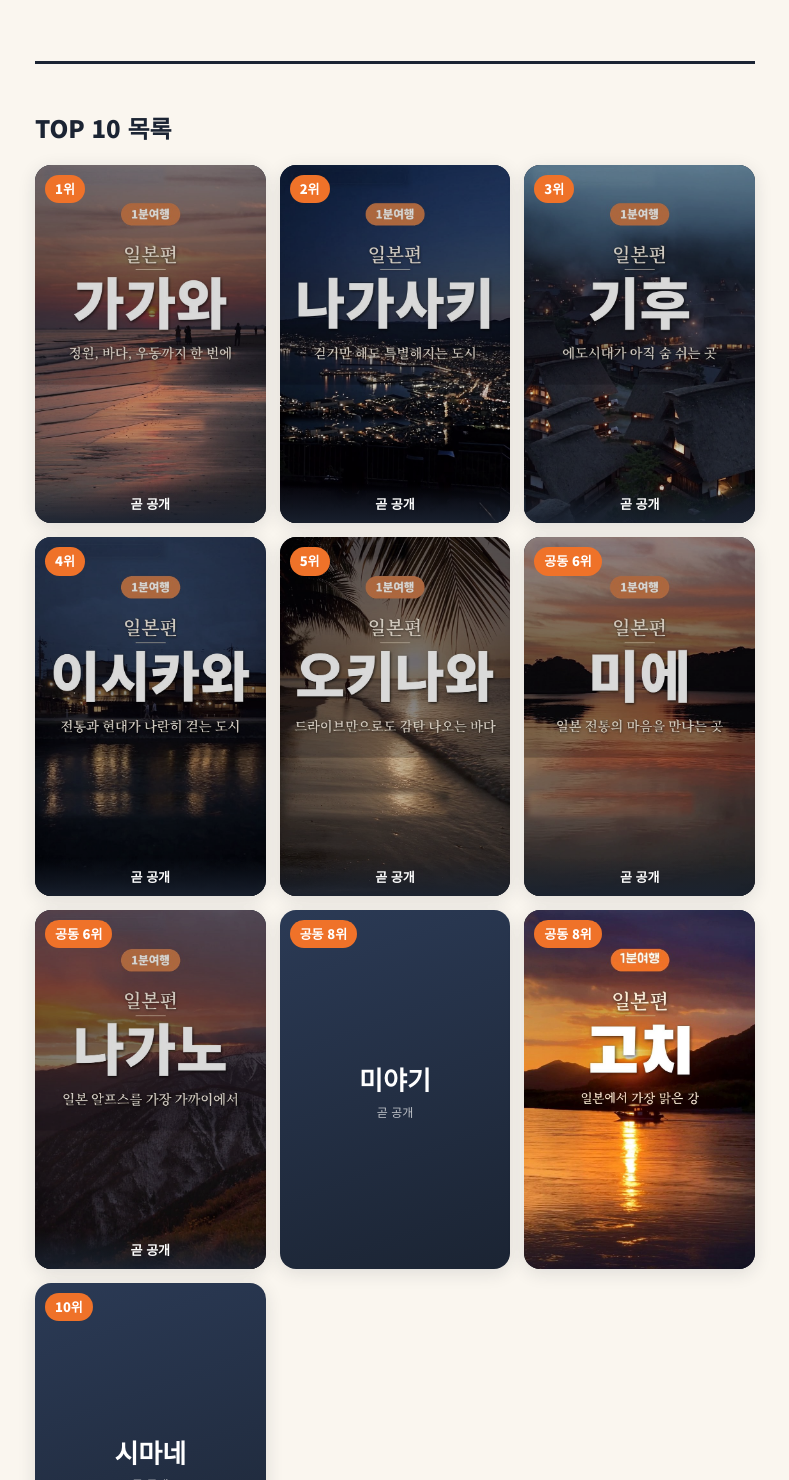
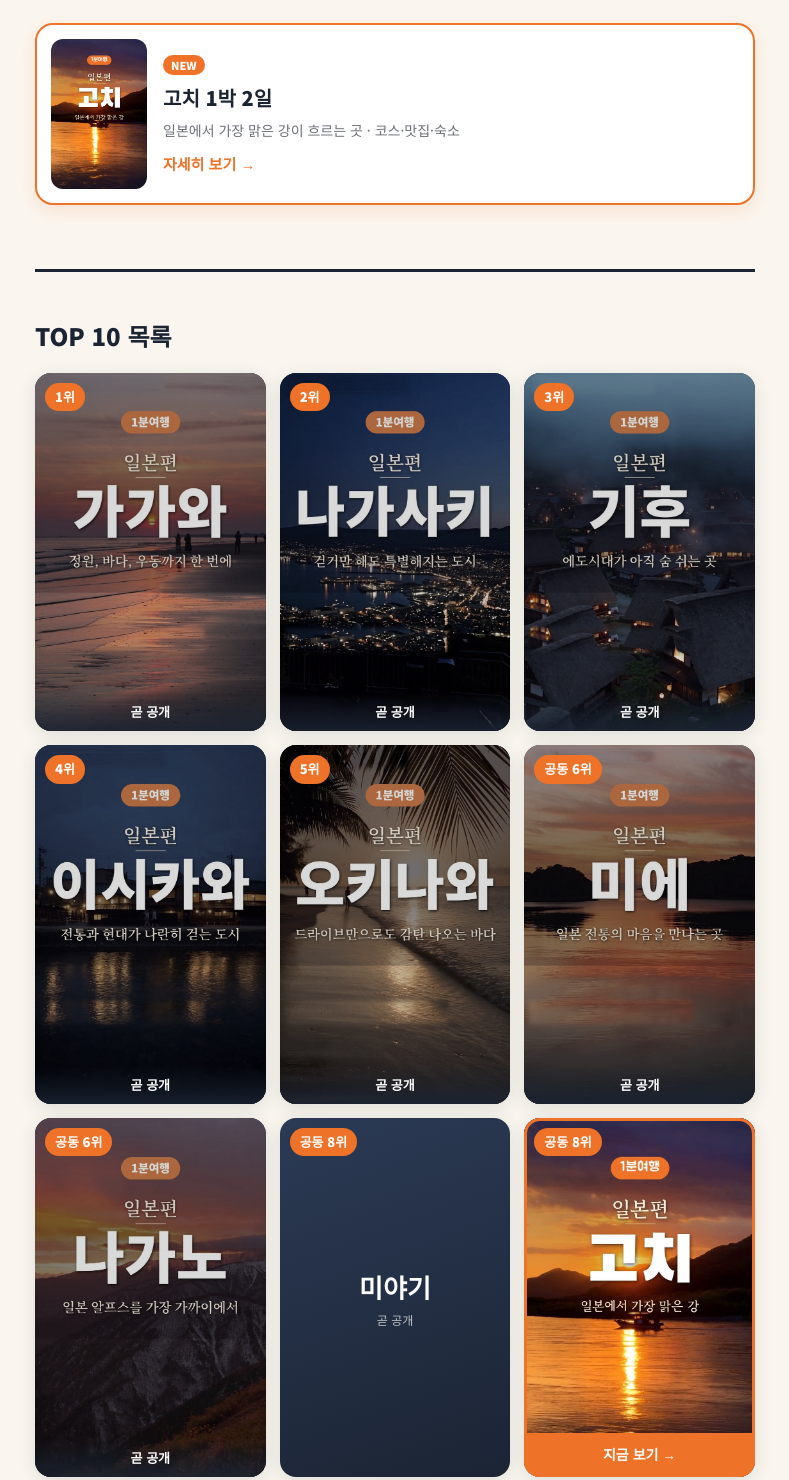
Before and after one commit to 1mintraveler/1mintraveler.github.io, a plain HTML site: page index.html in a window 1280 px wide. Shown: the part 349-1829 px from the top of the page, without its empty margins (245-1034 px from the left). Drawn offline with Linux system fonts and the light colour scheme.

Commit message:
메인 화면: 공개된 고치 편 강조, 준비 중 카드는 클릭 안 되게
Co-Authored-By: Claude Opus 5.5 <noreply@anthropic.com>
Claude-Session: https://claude.ai/code/session_01EKYjBdtGq7ET5gMKoRsmSp

```diff
--- a/assets/style.css
+++ b/assets/style.css
@@ -49,3 +49,14 @@ h3{font-size:19px;font-weight:700;margin:28px 0 8px}
 .disclose{font-size:13px;color:var(--muted);background:#fff;border:1px dashed var(--line);border-radius:12px;padding:12px 14px;margin:18px 0}
 footer{margin-top:60px;border-top:1px solid var(--line);padding:28px 0 50px;color:var(--muted);font-size:13px}
 .back{display:inline-block;margin:24px 0 0;font-size:14px;font-weight:700;color:var(--orange)}
+
+.card.locked{cursor:default}
+.card.live{outline:3px solid var(--orange);outline-offset:-3px}
+.card .go{position:absolute;left:0;right:0;bottom:0;padding:10px;background:var(--orange);color:#fff;font-weight:900;font-size:14px;text-align:center}
+.card.live:hover{transform:translateY(-3px);transition:.2s}
+.feature{display:flex;gap:16px;align-items:center;margin-top:26px;background:#fff;border:2px solid var(--orange);border-radius:18px;padding:14px;box-shadow:0 6px 20px rgba(239,114,41,.15)}
+.feature img{width:96px;height:150px;object-fit:cover;border-radius:12px;flex:0 0 auto}
+.feature b{display:block;font-size:20px;font-weight:900;margin:4px 0}
+.feature p{color:var(--muted);font-size:14px}
+.feature .new{background:var(--orange);color:#fff;font-size:11px;font-weight:900;padding:2px 8px;border-radius:999px}
+.feature .cta{display:inline-block;margin-top:8px;color:var(--orange);font-weight:900;font-size:15px}
--- a/index.html
+++ b/index.html
@@ -21,21 +21,25 @@
     <span class="pill">일본편</span>
     <h1>일본인이 가장 만족한<br>여행지 TOP 10</h1>
     <p class="lead">2026 자란 조사 종합 만족도 순위를 바탕으로, 각 지역의 하루 코스와 맛집·숙소를 정리했어요. 릴스로 1분 만에 먼저 보고, 여기서 자세히 확인하세요.</p>
+    <a class="feature" href="japan/kochi.html">
+      <img src="assets/img/covers/kochi.jpg" alt="고치">
+      <div><span class="new">NEW</span><b>고치 1박 2일</b><p>일본에서 가장 맑은 강이 흐르는 곳 · 코스·맛집·숙소</p><span class="cta">자세히 보기 →</span></div>
+    </a>
   </section>
   <div class="rule"></div>
 
   <h2>TOP 10 목록</h2>
   <div class="grid">
-    <a class="card" href="#"><img src="assets/img/covers/kagawa.jpg" alt="가가와"><span class="rank">1위</span><span class="soon">곧 공개</span></a>
-    <a class="card" href="#"><img src="assets/img/covers/nagasaki.jpg" alt="나가사키"><span class="rank">2위</span><span class="soon">곧 공개</span></a>
-    <a class="card" href="#"><img src="assets/img/covers/gifu.jpg" alt="기후"><span class="rank">3위</span><span class="soon">곧 공개</span></a>
-    <a class="card" href="#"><img src="assets/img/covers/ishikawa.jpg" alt="이시카와"><span class="rank">4위</span><span class="soon">곧 공개</span></a>
-    <a class="card" href="#"><img src="assets/img/covers/okinawa.jpg" alt="오키나와"><span class="rank">5위</span><span class="soon">곧 공개</span></a>
-    <a class="card" href="#"><img src="assets/img/covers/mie.jpg" alt="미에"><span class="rank">공동 6위</span><span class="soon">곧 공개</span></a>
-    <a class="card" href="#"><img src="assets/img/covers/nagano.jpg" alt="나가노"><span class="rank">공동 6위</span><span class="soon">곧 공개</span></a>
-    <a class="card empty" href="#"><span class="rank">공동 8위</span><div>미야기<small>곧 공개</small></div></a>
-    <a class="card" href="japan/kochi.html"><img src="assets/img/covers/kochi.jpg" alt="고치"><span class="rank">공동 8위</span></a>
-    <a class="card empty" href="#"><span class="rank">10위</span><div>시마네<small>곧 공개</small></div></a>
+    <div class="card locked"><img src="assets/img/covers/kagawa.jpg" alt="가가와"><span class="rank">1위</span><span class="soon">곧 공개</span></div>
+    <div class="card locked"><img src="assets/img/covers/nagasaki.jpg" alt="나가사키"><span class="rank">2위</span><span class="soon">곧 공개</span></div>
+    <div class="card locked"><img src="assets/img/covers/gifu.jpg" alt="기후"><span class="rank">3위</span><span class="soon">곧 공개</span></div>
+    <div class="card locked"><img src="assets/img/covers/ishikawa.jpg" alt="이시카와"><span class="rank">4위</span><span class="soon">곧 공개</span></div>
+    <div class="card locked"><img src="assets/img/covers/okinawa.jpg" alt="오키나와"><span class="rank">5위</span><span class="soon">곧 공개</span></div>
+    <div class="card locked"><img src="assets/img/covers/mie.jpg" alt="미에"><span class="rank">공동 6위</span><span class="soon">곧 공개</span></div>
+    <div class="card locked"><img src="assets/img/covers/nagano.jpg" alt="나가노"><span class="rank">공동 6위</span><span class="soon">곧 공개</span></div>
+    <div class="card empty locked"><span class="rank">공동 8위</span><div>미야기<small>곧 공개</small></div></div>
+    <a class="card live" href="japan/kochi.html"><img src="assets/img/covers/kochi.jpg" alt="고치"><span class="rank">공동 8위</span><span class="go">지금 보기 →</span></a>
+    <div class="card empty locked"><span class="rank">10위</span><div>시마네<small>곧 공개</small></div></div>
   </div>
 
   <h2>1분여행은요</h2>
```
